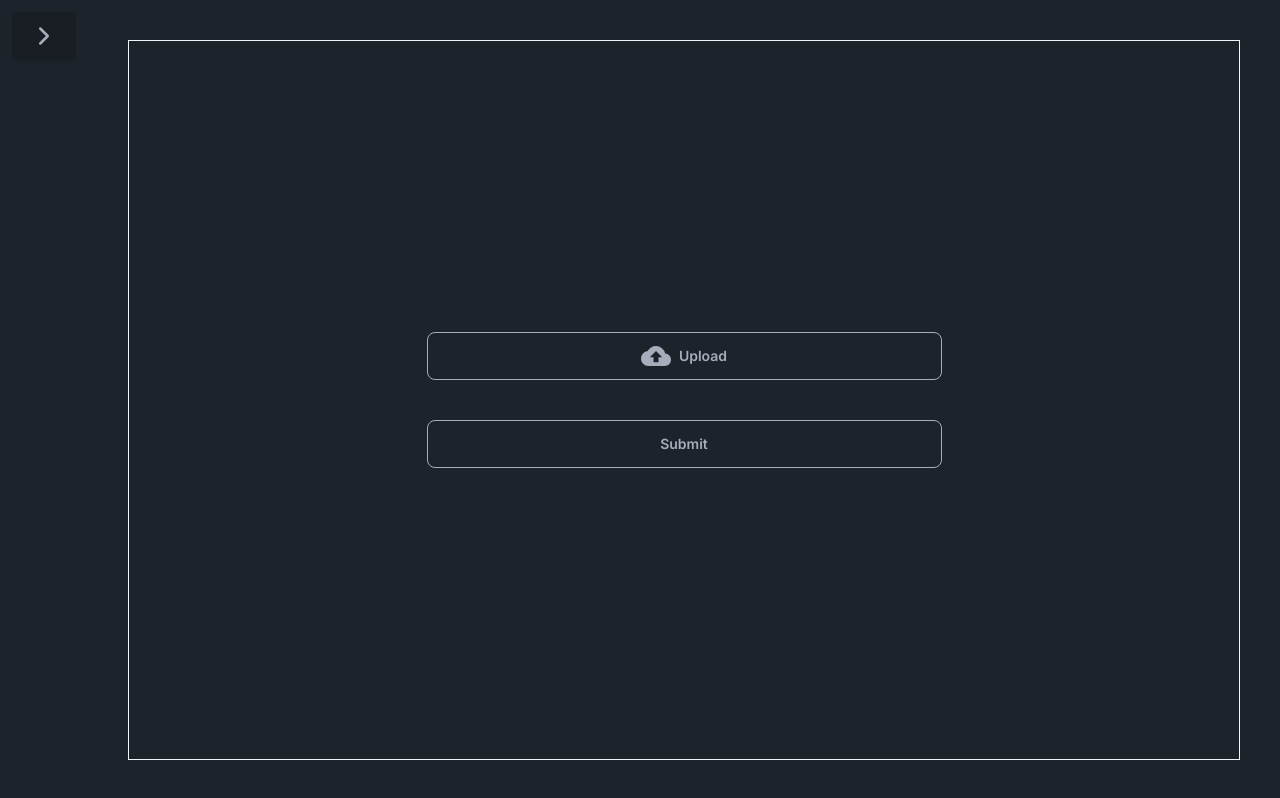
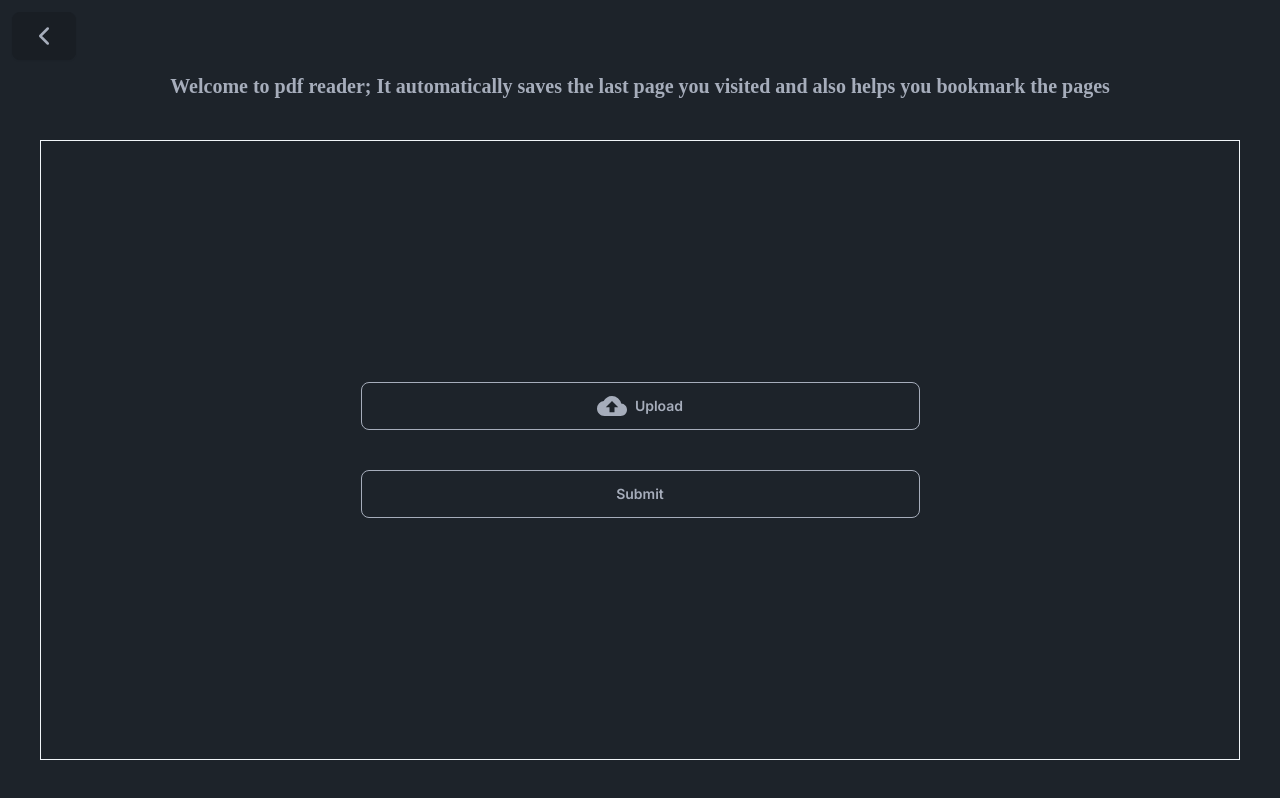
Before and after one commit to harshit3478/pdf-viewer, a Next.js app: page / in a window 1280 px wide. Built offline with nearby package versions, Linux system fonts and the light colour scheme.

Commit message:
some to home page and add Home button on pdf view page

```diff
--- a/app/page.tsx
+++ b/app/page.tsx
@@ -12,7 +12,7 @@ import Upload from "@/components/upload";
 export default function Home() {
   const router = useRouter();
   const books = useBookStore((state: any) => state.books);
-  const [isDrawerOpen, setIsDrawerOpen] = React.useState(false);
+  const [isDrawerOpen, setIsDrawerOpen] = React.useState(true);
   console.log("isDrawerOpen", isDrawerOpen);
   function handleClick(book: any) {
     console.log("book", book);
@@ -27,7 +27,7 @@ export default function Home() {
             <div>
         <div className="drawer">
           <input id="my-drawer" type="checkbox" className="drawer-toggle" />
-          <div className="drawer-content flex w-screen h-screen">
+          <div className="drawer-content flex flex-col justify-center w-screen h-screen">
             <div className="">
               <label
                 htmlFor="my-drawer"
@@ -41,6 +41,7 @@ export default function Home() {
                 )}
               </label>
             </div>
+            <p className="text text-wrap font-[Urbanist] font-semibold text-center text-xl">Welcome to pdf reader; It automatically saves the last page you visited and also helps you bookmark the pages  </p>
             <Upload />
           </div>
           <div className="drawer-side">
--- a/components/sidebar.tsx
+++ b/components/sidebar.tsx
@@ -56,6 +56,7 @@ export default function Sidebar({
               setCurrentPage={setCurrentPage}
               currentPage={currentPage}
             />
+            <button className="btn btn-link bg-red z-50 absolute top-5 right-5" onClick={() => router.push("/")}  >Home</button>
           </div>
           <div className="drawer-side">
             <label
```
